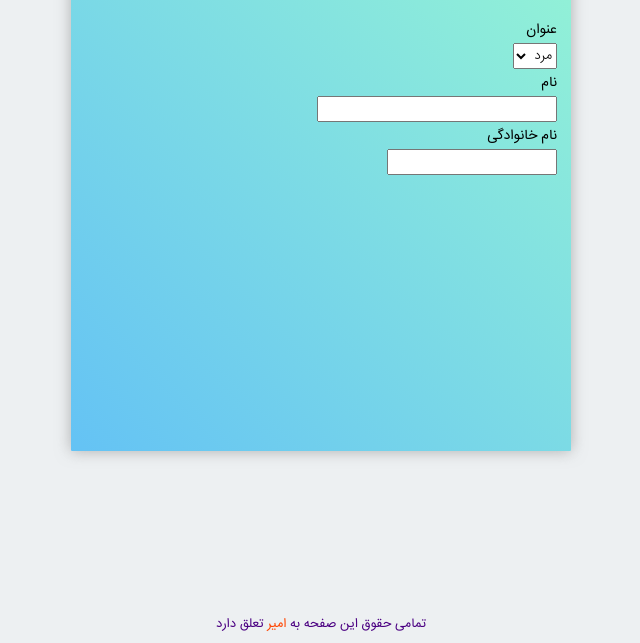
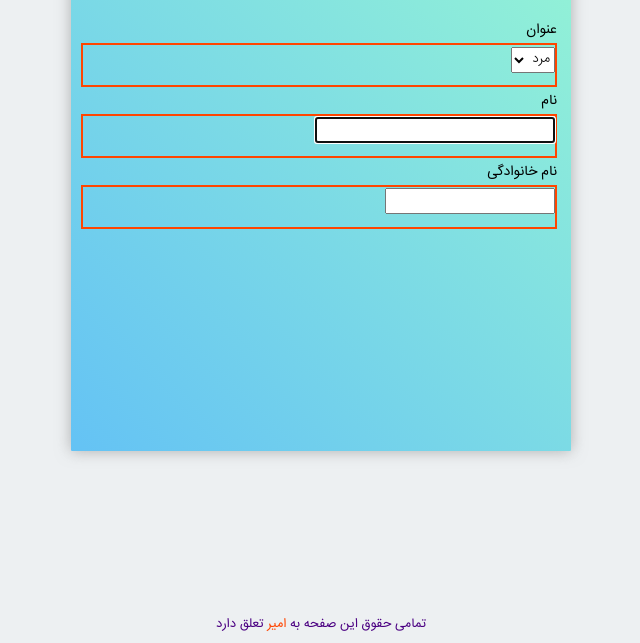
Before and after one commit to theAmirKhalili/WP-2, a plain HTML site: page index.html in a window 1280 px wide. Shown: the part 157-800 px from the top of the page, without its empty margins (319-959 px from the left). Drawn offline with Linux system fonts and the light colour scheme; files whose address does not match are found by name.

Commit message:
delete file css.css and modify index.html and main.css

```diff
--- a/index.html
+++ b/index.html
@@ -34,7 +34,7 @@
                        <label for="uiName">نام</label>
                     </div>
                     <div class="controls">
-                       <input type="text" name="uiName" size= 30 autocomplete="off" tabindex="2">
+                       <input type="text" name="uiName" size= 30 autocomplete="off" tabindex="2" autofocus>
                     </div>
                 </div>
 
--- a/main.css
+++ b/main.css
@@ -68,8 +68,11 @@ fieldset{
 
 }
 
-.controls {
-    line-height: 1.5;
+.field .controls {
+    width: 100%;
+    height: 40px;
+    border: 2px solid orangered;
+
 }
 
 ::-webkit-input-placeholder {
```
